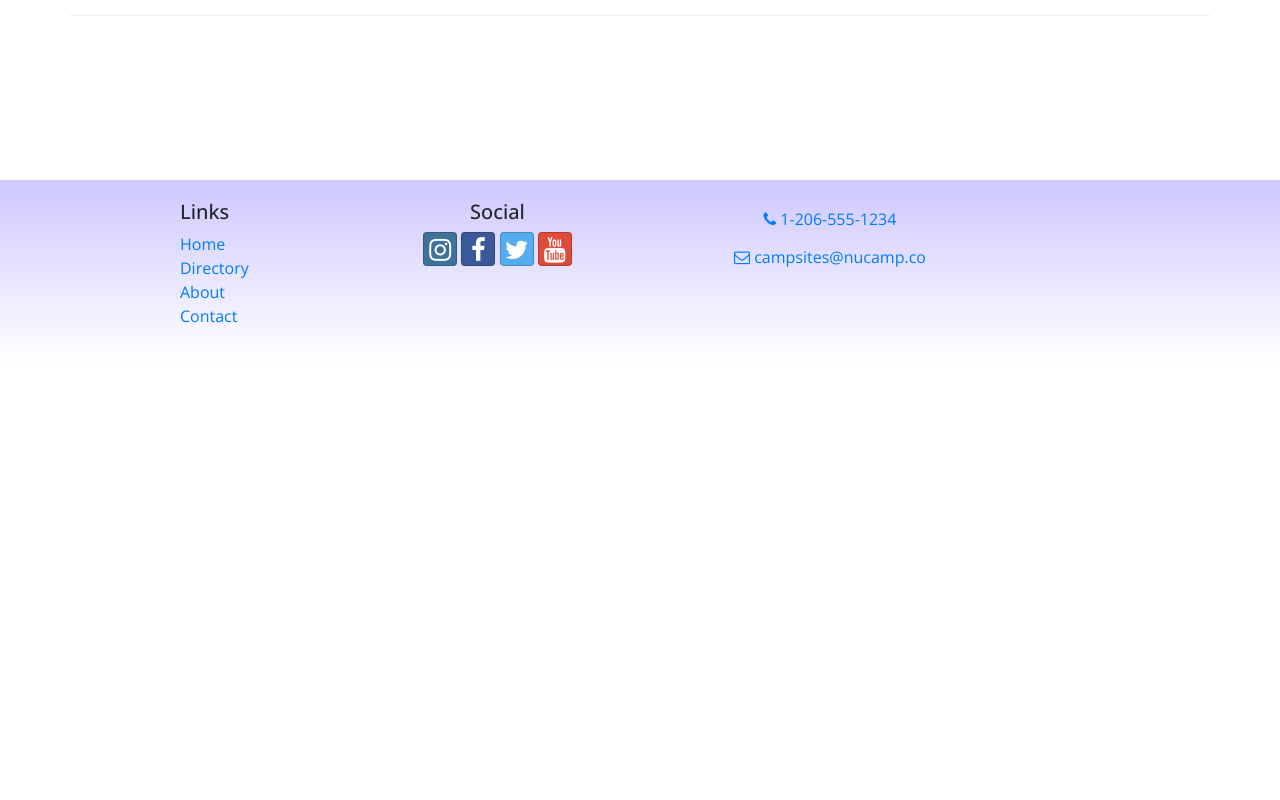
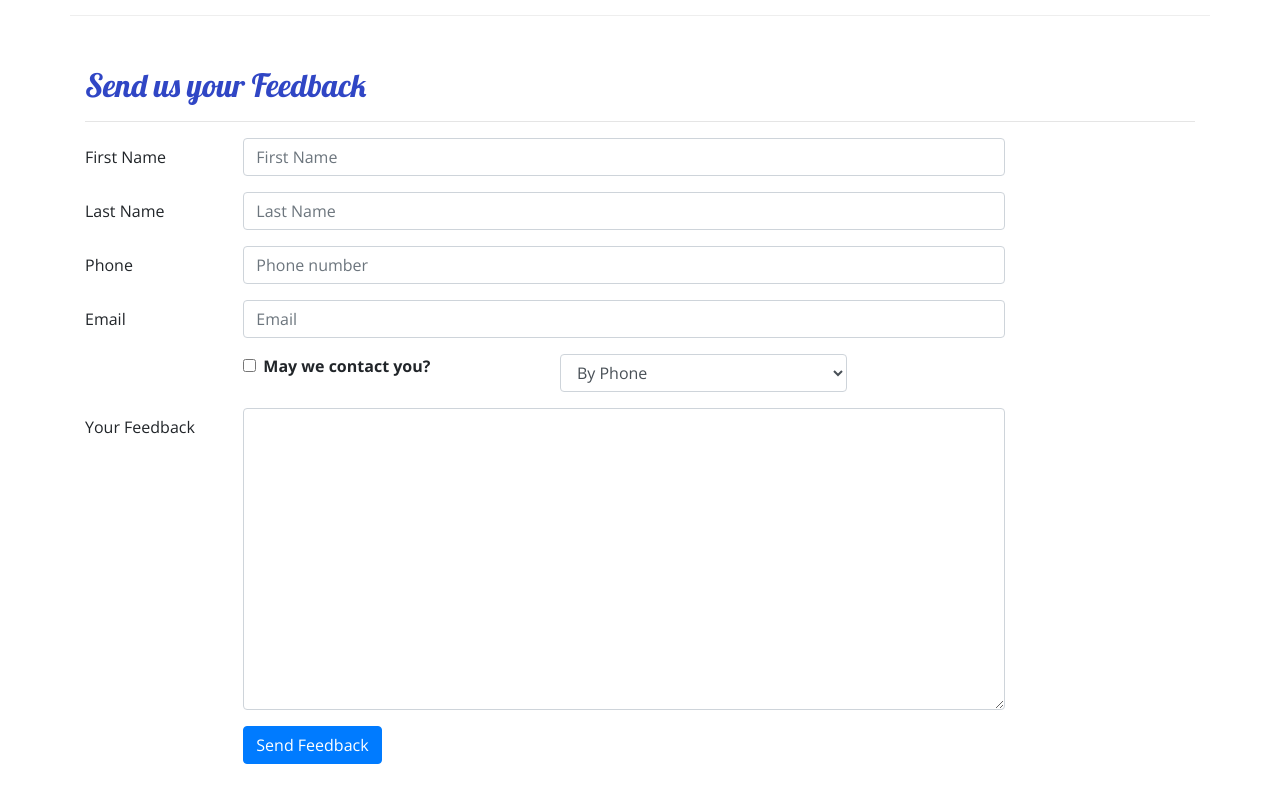
Before and after one commit to DChase-Cad/nucampsite, a React (Create React App) app: page /contactus in a window 1280 px wide. Shown: the part 560-1360 px from the top of the page. Before the commit the page ends 924 px from the top, so only its background shows below. Built offline with nearby package versions, Linux system fonts and the light colour scheme.

Commit message:
controlled form

```diff
--- a/src/components/ContactComponent.js
+++ b/src/components/ContactComponent.js
@@ -1,8 +1,41 @@
-import React from 'react';
-import { Breadcrumb, BreadcrumbItem } from 'reactstrap';
+import React, { Component } from 'react';
+import { Breadcrumb, BreadcrumbItem, Button, Form, FormGroup, Label, Input, Col } from 'reactstrap';
 import { Link } from 'react-router-dom';
 
-function Contact(props) {
+class Contact extends Component {
+    constructor(props){
+        super(props);
+
+        this.state = {
+            firstName:'',
+            lastName:'',
+            phoneNum:'',
+            email:'',
+            agree:false,
+            contactType: 'By Phone',
+            feedback:''
+        }
+
+        this.handleInputChange = this.handleInputChange.bind(this);
+        this.handleSubmit = this.handleSubmit.bind(this);
+    }
+
+    handleInputChange(event){
+        const target = event.target;
+        const name = target.name;
+        const value = target.type === 'checkbox' ? target.checked : target.value;
+
+        this.setState({[name]:value});
+    }
+
+    handleSubmit(event){
+        console.log('Current state is: ' + JSON.stringify(this.state));
+        alert('Current state is: ' + JSON.stringify(this.state));
+        event.preventDefault();
+    }
+
+
+    render() {
         return (
             <div className="container content">
                 <div className="row">
@@ -30,8 +63,91 @@
                         <a role="button" className="btn btn-link" href="mailto:fakeemail@fakeemail.co"><i className="fa fa-envelope-o" /> campsites@nucamp.co</a>
                     </div>
                 </div>
+                <div className="row row-content">
+                    <div className="col-12">
+                        <h2>Send us your Feedback</h2>
+                        <hr />
+                    </div>
+                    <div className="col-md-10">
+                        <Form onSubmit={this.handleSubmit}>
+                            <FormGroup row>
+                                <Label htmlFor="firstName" md={2}>First Name</Label>
+                                <Col md={10}>
+                                    <Input type="text" id="firstName" name="firstName"
+                                        placeholder="First Name"
+                                        value={this.state.firstName}
+                                        onChange={this.handleInputChange} />
+                                </Col>
+                            </FormGroup>
+                            <FormGroup row>
+                                <Label htmlFor="lastName" md={2}>Last Name</Label>
+                                <Col md={10}>
+                                    <Input type="text" id="lastName" name="lastName"
+                                        placeholder="Last Name"
+                                        value={this.state.lastName}
+                                        onChange={this.handleInputChange} />
+                                </Col>
+                            </FormGroup>
+                            <FormGroup row>
+                                <Label htmlFor="phoneNum" md={2}>Phone</Label>
+                                <Col md={10}>
+                                    <Input type="tel" id="phoneNum" name="phoneNum"
+                                        placeholder="Phone number"
+                                        value={this.state.phoneNum}
+                                        onChange={this.handleInputChange} />
+                                </Col>
+                            </FormGroup>
+                            <FormGroup row>
+                                <Label htmlFor="email" md={2}>Email</Label>
+                                <Col md={10}>
+                                    <Input type="email" id="email" name="email"
+                                        placeholder="Email"
+                                        value={this.state.email}
+                                        onChange={this.handleInputChange} />
+                                </Col>
+                            </FormGroup>
+                            <FormGroup row>
+                                <Col md={{size: 4, offset: 2}}>
+                                    <FormGroup check>
+                                        <Label check>
+                                            <Input type="checkbox"
+                                                name="agree"
+                                                checked={this.state.agree}
+                                                onChange={this.handleInputChange} /> {' '}
+                                            <strong>May we contact you?</strong>
+                                        </Label>
+                                    </FormGroup>
+                                </Col>
+                                <Col md={4}>
+                                    <Input type="select" name="contactType"
+                                            value={this.state.contactType}
+                                            onChange={this.handleInputChange}>
+                                        <option>By Phone</option>
+                                        <option>By Email</option>
+                                    </Input>
+                                </Col>
+                            </FormGroup>
+                            <FormGroup row>
+                                <Label htmlFor="feedback" md={2}>Your Feedback</Label>
+                                <Col md={10}>
+                                    <Input type="textarea" id="feedback" name="feedback"
+                                        rows="12"
+                                        value={this.state.feedback}
+                                        onChange={this.handleInputChange}></Input>
+                                </Col>
+                            </FormGroup>
+                            <FormGroup row>
+                                <Col md={{size: 10, offset: 2}}>
+                                    <Button type="submit" color="primary">
+                                        Send Feedback
+                                    </Button>
+                                </Col>
+                            </FormGroup>
+                        </Form>
+                    </div>
+                </div>
             </div>
         );
     }
-
+}
 export default Contact;
```
Lines whose indentation alone changed are shown as unchanged.
